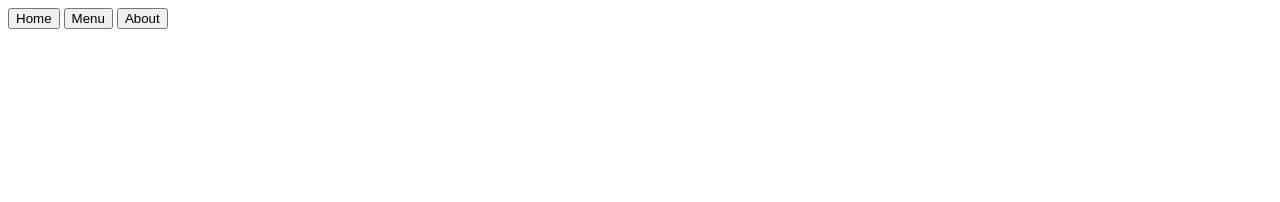
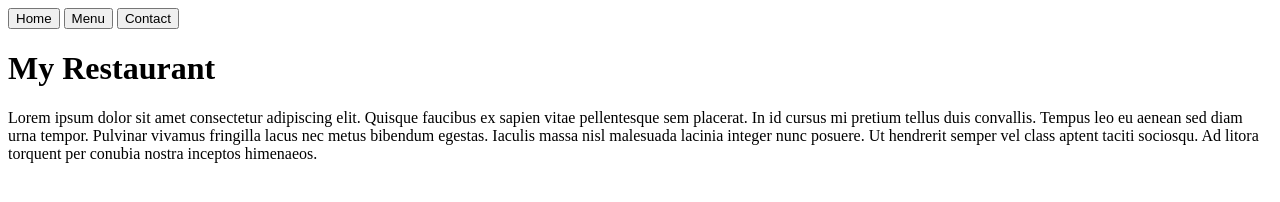
Before and after one commit to sl26-stack/odin_restaurant, a website built with webpack: page src/template.html in a window 1280 px wide. Built offline with nearby package versions, Linux system fonts and the light colour scheme.

Commit message:
Created js files for each webpage
Basic homepage setup in homepage.js

```diff
--- /dev/null
+++ b/src/homepage.js
@@ -0,0 +1,16 @@
+function homepageContent() {
+    const content = document.getElementById("content");
+
+    const heading = document.createElement("h1");
+    heading.textContent = "My Restaurant";
+    content.appendChild(heading);
+
+    const resDesc = document.createElement("p");
+    resDesc.textContent = "Lorem ipsum dolor sit amet consectetur adipiscing elit. Quisque faucibus ex sapien vitae pellentesque sem placerat. In id cursus mi pretium tellus duis convallis. Tempus leo eu aenean sed diam urna tempor. Pulvinar vivamus fringilla lacus nec metus bibendum egestas. Iaculis massa nisl malesuada lacinia integer nunc posuere. Ut hendrerit semper vel class aptent taciti sociosqu. Ad litora torquent per conubia nostra inceptos himenaeos.";
+    content.appendChild(resDesc);
+
+    const tradingHours = document.createElement("table");
+    content.appendChild(tradingHours);
+};
+
+export {homepageContent};
--- a/src/index.js
+++ b/src/index.js
@@ -1 +1,4 @@
+import { homepageContent } from "./homepage.js";
+
 console.log("Restaurant");
+homepageContent();
--- a/src/template.html
+++ b/src/template.html
@@ -10,7 +10,7 @@
         <nav>
             <button id="homeBtn">Home</button>
             <button id="menuBtn">Menu</button>
-            <button id="aboutBtn">About</button>
+            <button id="contactBtn">Contact</button>
         </nav>
     </header>
     <div id="content">
```
Also changed, not shown: src/contact.js (added), src/menu.js (added).
